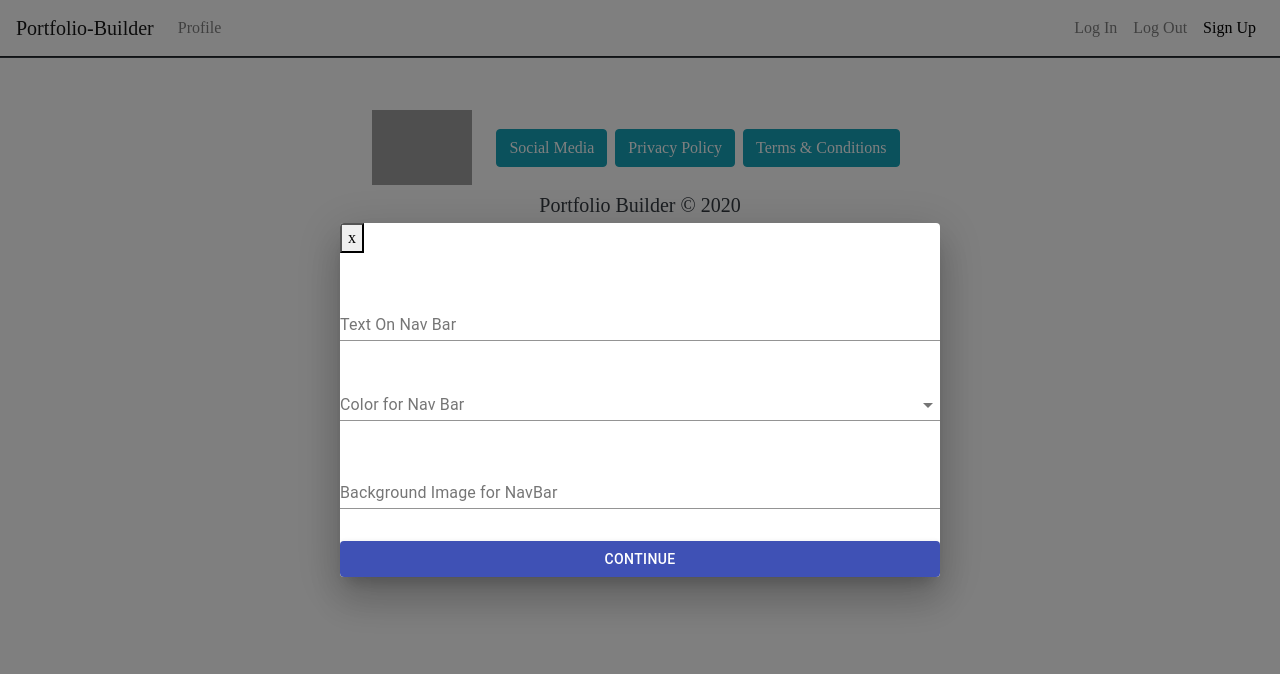
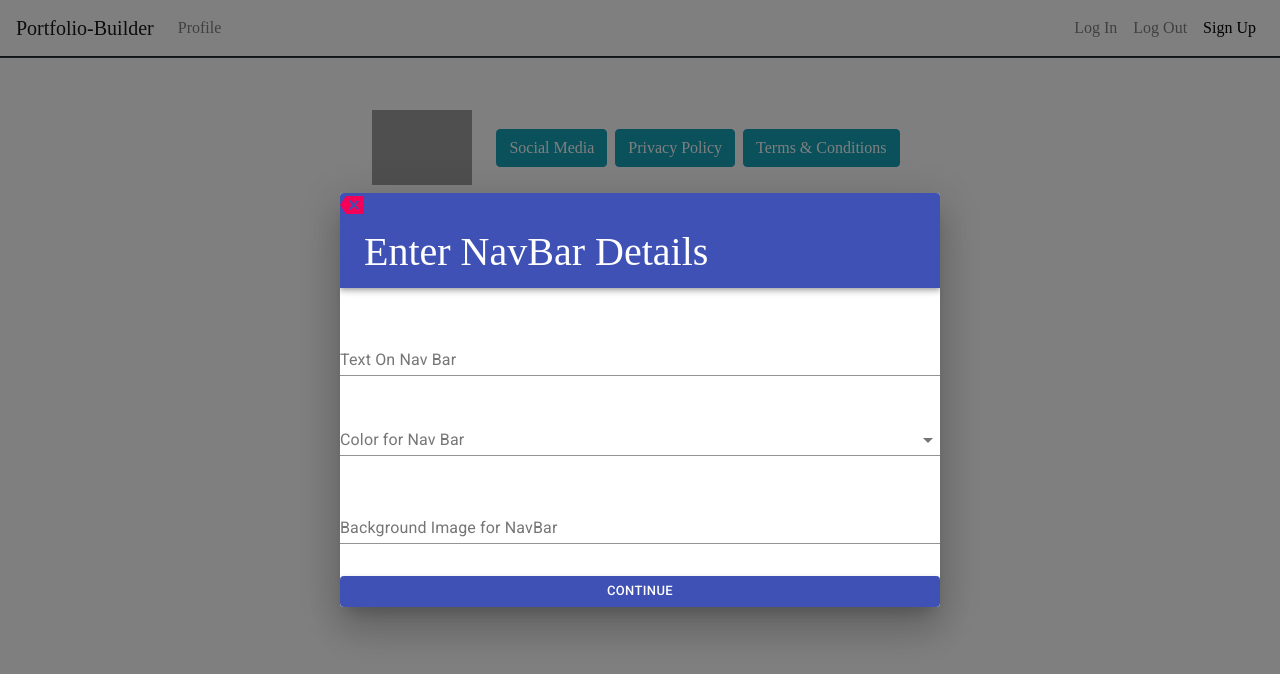
Before and after one commit to PManapat/Portfolio-Builder, a React (Create React App) app in the folder client/: page /userForm in a window 1280 px wide. Shown: the top 674 px of the page. Built offline with nearby package versions, Linux system fonts and the light colour scheme; no server answers; grey boxes are pictures that could not be loaded; a web font is replaced by a local one.

Commit message:
polishing wizard

```diff
--- a/client/public/index.html
+++ b/client/public/index.html
@@ -20,7 +20,9 @@
       Learn how to configure a non-root public URL by running `npm run build`.
     -->
     <link rel="stylesheet" href="./index.css">
+    <link rel="stylesheet" href="https://fonts.googleapis.com/css?family=Roboto:300,400,500" />
     <link href="https://fonts.googleapis.com/css2?family=Italiana&family=Rock+Salt&display=swap" rel="stylesheet">
+    <link rel="stylesheet" href="https://fonts.googleapis.com/icon?family=Material+Icons" />
     <title>Portfolio Builder</title>
   </head>
   <body>
--- a/client/src/components/UserForm/AboutMeDetails.js
+++ b/client/src/components/UserForm/AboutMeDetails.js
@@ -5,8 +5,9 @@ import { ThemeProvider as MuiThemeProvider } from '@material-ui/core/styles';
 import TextField from '@material-ui/core/TextField';
 import Button from '@material-ui/core/Button';
 import { Link } from "react-router-dom";
-
-
+import Icon from '@material-ui/core/Icon';
+import TypoGraphy from '@material-ui/core/Typography'
+import Toolbar from '@material-ui/core/Toolbar'
 import MenuItem from '@material-ui/core/MenuItem';
 
 export class AboutMeDetails extends Component {
@@ -30,8 +31,14 @@ export class AboutMeDetails extends Component {
             fullWidth
             maxWidth='sm'
           >
-            <Link to="/home"><button>x</button></Link>
-            <AppBar title="About Me" />
+            <AppBar color="primary" position="static">
+             <Link to="/home"><Icon color="secondary">backspace</Icon></Link>
+           <Toolbar>
+            <TypoGraphy variant="title" color="inherit" >
+            <h1>About Me</h1>
+           </TypoGraphy>
+          </Toolbar>
+        </AppBar>
             <TextField
               placeholder="Enter Text For Introduction"
               label="Enter Text For Introduction"
@@ -119,18 +126,29 @@ export class AboutMeDetails extends Component {
             />
             <br />
 
-
+           <div className="row">
+           <div className="col-9">
             <Button
               color="secondary"
               variant="contained"
               onClick={this.back}
             >Back</Button>
 
-            <Button
+
+          </div>
+          <div className="col-2">
+           <Button
               color="primary"
               variant="contained"
               onClick={this.continue}
             >Continue</Button>
+
+          </div>
+
+          </div>
+
+
+
           </Dialog>
         </>
       </MuiThemeProvider>
--- a/client/src/components/UserForm/Confirm.js
+++ b/client/src/components/UserForm/Confirm.js
@@ -6,6 +6,9 @@ import { List, ListItem, ListItemText } from '@material-ui/core/';
 import Button from '@material-ui/core/Button';
 import { profile } from "../../utils/api.js";
 import { Link } from "react-router-dom";
+import Icon from '@material-ui/core/Icon';
+import TypoGraphy from '@material-ui/core/Typography'
+import Toolbar from '@material-ui/core/Toolbar'
 export class Confirm extends Component {
 
 
@@ -134,8 +137,14 @@ export class Confirm extends Component {
             fullWidth
             maxWidth='lg'
           >
-            <Link to="/home"><button>x</button></Link>
-            <AppBar title="Confirm User Data" />
+            <AppBar color="primary" position="static">
+             <Link to="/home"><Icon color="secondary">backspace</Icon></Link>
+           <Toolbar>
+            <TypoGraphy variant="title" color="inherit" >
+            <h1>Confirm Your Details</h1>
+           </TypoGraphy>
+          </Toolbar>
+        </AppBar>
             <List>
               <ListItem>
                 <ListItemText primary="Nav Color" secondary={navColor}  />
@@ -205,17 +214,26 @@ export class Confirm extends Component {
             </List>
             <br />
 
+            <div className="row">
+           <div className="col-9">
             <Button
               color="secondary"
               variant="contained"
               onClick={this.back}
             >Back</Button>
 
-            <Button
+
+          </div>
+          <div className="col-2">
+           <Button
               color="primary"
               variant="contained"
               onClick={this.continue}
-            >Confirm & Continue</Button>
+            >Continue</Button>
+
+          </div>
+
+          </div>
           </Dialog>
         </>
       </MuiThemeProvider>
--- a/client/src/components/UserForm/NavBarDetails.js
+++ b/client/src/components/UserForm/NavBarDetails.js
@@ -1,15 +1,16 @@
 import React, { Component } from 'react';
 import Dialog from '@material-ui/core/Dialog';
 import AppBar from '@material-ui/core/AppBar';
+import Toolbar from '@material-ui/core/Toolbar'
+import TypoGraphy from '@material-ui/core/Typography'
 import { ThemeProvider as MuiThemeProvider } from '@material-ui/core/styles';
 import TextField from '@material-ui/core/TextField';
 import Button from '@material-ui/core/Button';
 import { Link } from "react-router-dom";
+import MenuItem from '@material-ui/core/MenuItem';
+import Icon from '@material-ui/core/Icon';
+export class NavBarDetails extends Component {
 
-import MenuItem from '@material-ui/core/MenuItem';
-
-
-export class NavBarDetails extends Component {
   continue = e => {
     e.preventDefault();
     this.props.nextStep();
@@ -25,8 +26,15 @@ export class NavBarDetails extends Component {
             fullWidth
             maxWidth='sm'
           >
-            <Link to="/home"><button>x</button></Link>
-            <AppBar title="Enter NavBar Details" />
+             <AppBar color="primary" position="static">
+             <Link to="/home"><Icon color="secondary">backspace</Icon></Link>
+           <Toolbar>
+            <TypoGraphy variant="title" color="inherit" >
+            <h1>Enter NavBar Details</h1>
+           </TypoGraphy>
+          </Toolbar>
+        </AppBar>
+
             <br/>
             <TextField
               placeholder="Text On Nav Bar"
@@ -67,6 +75,7 @@ export class NavBarDetails extends Component {
             <Button
               color="primary"
               variant="contained"
+              size="small"
               onClick={this.continue}
             >Continue</Button>
 
--- a/client/src/components/UserForm/ProjectDetails.js
+++ b/client/src/components/UserForm/ProjectDetails.js
@@ -5,8 +5,9 @@ import { ThemeProvider as MuiThemeProvider } from '@material-ui/core/styles';
 import TextField from '@material-ui/core/TextField';
 import Button from '@material-ui/core/Button';
 import { Link } from "react-router-dom";
-
-
+import Icon from '@material-ui/core/Icon';
+import TypoGraphy from '@material-ui/core/Typography'
+import Toolbar from '@material-ui/core/Toolbar'
 import MenuItem from '@material-ui/core/MenuItem';
 
 export class ProjectDetails extends Component {
@@ -30,8 +31,14 @@ export class ProjectDetails extends Component {
             fullWidth
             maxWidth='sm'
           >
-            <Link to="/home"><button>x</button></Link>
-            <AppBar title="Project " />
+            <AppBar color="primary" position="static">
+             <Link to="/home"><Icon color="secondary">backspace</Icon></Link>
+           <Toolbar>
+            <TypoGraphy variant="title" color="inherit" >
+            <h1>Enter Project Details</h1>
+           </TypoGraphy>
+          </Toolbar>
+        </AppBar>
             <TextField
               placeholder="ProjectOneTitle"
               label="Project One Title"
@@ -115,17 +122,26 @@ export class ProjectDetails extends Component {
             <br />
 
 
+            <div className="row">
+           <div className="col-9">
             <Button
               color="secondary"
               variant="contained"
               onClick={this.back}
             >Back</Button>
 
-            <Button
+
+          </div>
+          <div className="col-2">
+           <Button
               color="primary"
               variant="contained"
               onClick={this.continue}
             >Continue</Button>
+
+          </div>
+
+          </div>
           </Dialog>
         </>
       </MuiThemeProvider>
```
